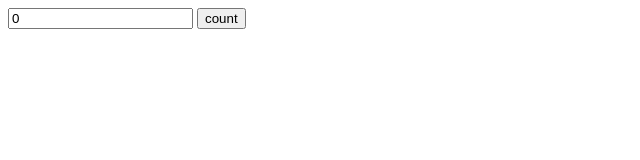
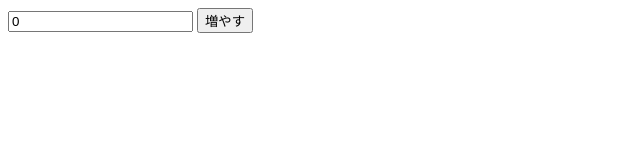
Before and after one commit to opoblblfozb/mytrain, a plain HTML site: page index.html in a window 1280 px wide. Shown: the full height of the page, 0-640 px from the left. Drawn offline with Linux system fonts and the light colour scheme.

Commit message:
localize into japan

```diff
--- a/index.html
+++ b/index.html
@@ -7,7 +7,7 @@
 <body>
   <div>
     <input type="number" id="counter" value="0" readonly>
-    <button id="increment">count</button>
+    <button id="increment">増やす</button>
   </div>
   <script type="text/javascript">
     (function() {
```
